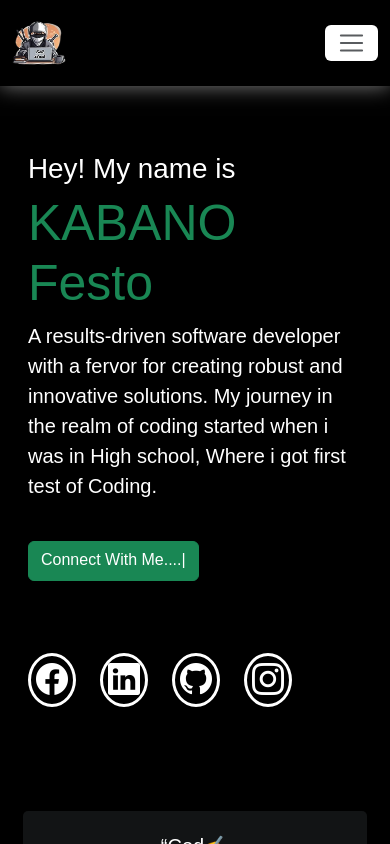
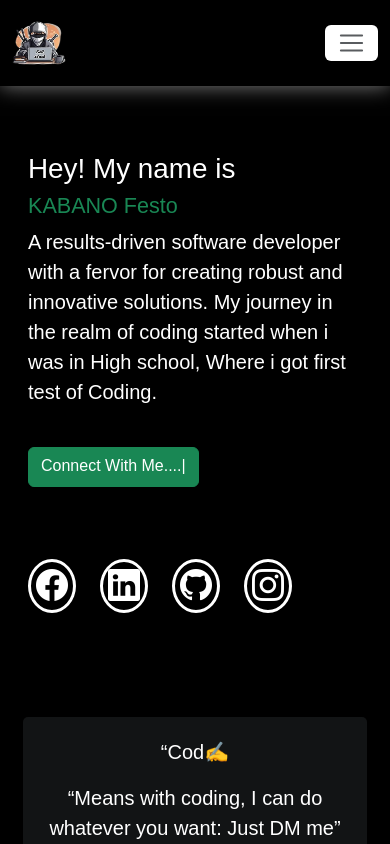
Before and after one commit to KABANOFESTO/Myprotofolio, a React (Vite) app: page / in a window 390 px wide. Shown: the top 844 px of the page. Built offline with nearby package versions, Linux system fonts and the light colour scheme; a web font is replaced by a local one.

Commit message:
ft-upbanner

```diff
--- a/src/index.css
+++ b/src/index.css
@@ -135,6 +135,9 @@ nav {
   .logoNav {
     width: 54px;
   }
+  .card .card-body{
+    height: 100%;
+  }
 }
 
 /* banner */
@@ -144,13 +147,14 @@ nav {
   border: none;
 }
 
-.card-body h4 {
+.card-body1 h4 {
   color: #ADD8E6;
   font-size: 50px;
 }
 
 .card-body {
   color: #fff;
+  height: 50vh;
 }
 
 
@@ -211,7 +215,7 @@ nav {
     font-size: 14px;
   }
 
-  .services-grid .custom-card .card-body .icon {
+  .services-grid .custom-card .card-body1 .icon {
     font-size: 40px;
     color: #352e2c;
     margin-bottom: 10px;
@@ -336,13 +340,13 @@ nav {
 }
 
 /* Card body styles */
-.custom-card .card-body {
+.custom-card .card-body1 {
   padding: 20px;
   text-align: center;
 }
 
 /* Icon styles */
-.custom-card .card-body .icon {
+.custom-card .card-body1 .icon {
   font-size: 70px;
   color: #352e2c;
   margin-bottom: 10px;
--- a/src/pages/Banner.jsx
+++ b/src/pages/Banner.jsx
@@ -61,7 +61,7 @@ const Banner = () => {
                     <div class="row align-items-center ">
                         <div class="col-md-6">
                             <div class="card mx-auto">
-                                <div class="card-body text-start">
+                                <div class="card-body text-start" style={{ alignItems: 'center'}}>
                                     <h1 class="card-title">Hey! My name is</h1>
                                     <h4 className='text-success'>KABANO  Festo</h4>
                                     <p class="card-text">A results-driven software developer with a fervor for creating robust and innovative solutions.  My journey in the realm of coding started when i was in High school, Where
--- a/src/pages/Services.jsx
+++ b/src/pages/Services.jsx
@@ -49,25 +49,25 @@ const Services = () => {
                     </p>
                     <div className="services-grid">
                         <div className="custom-card card border" onMouseOver={handleMouseOver} onMouseOut={handleMouseOut}>
-                            <div className="card-body">
+                            <div className="card-body1">
                                 <span className="icon material-symbols-outlined">language</span>
                                 <h5>Web development</h5>
                             </div>
                         </div>
                         <div className="custom-card card border" onMouseOver={handleMouseOver} onMouseOut={handleMouseOut}>
-                            <div className="card-body">
+                            <div className="card-body1">
                                 <span className="icon material-symbols-outlined">contact_phone</span>
                                 <h5>Mobile development</h5>
                             </div>
                         </div>
                         <div className="custom-card card border" onMouseOver={handleMouseOver} onMouseOut={handleMouseOut}>
-                            <div className="card-body">
+                            <div className="card-body1">
                                 <span className="icon material-symbols-outlined">support_agent</span>
                                 <h5>Custom Software Development</h5>
                             </div>
                         </div>
                         <div className="custom-card card border" onMouseOver={handleMouseOver} onMouseOut={handleMouseOut}>
-                            <div className="card-body">
+                            <div className="card-body1">
                                 <span className="icon material-symbols-outlined">terminal</span>
                                 <h5>System Integration</h5>
                             </div>
```
